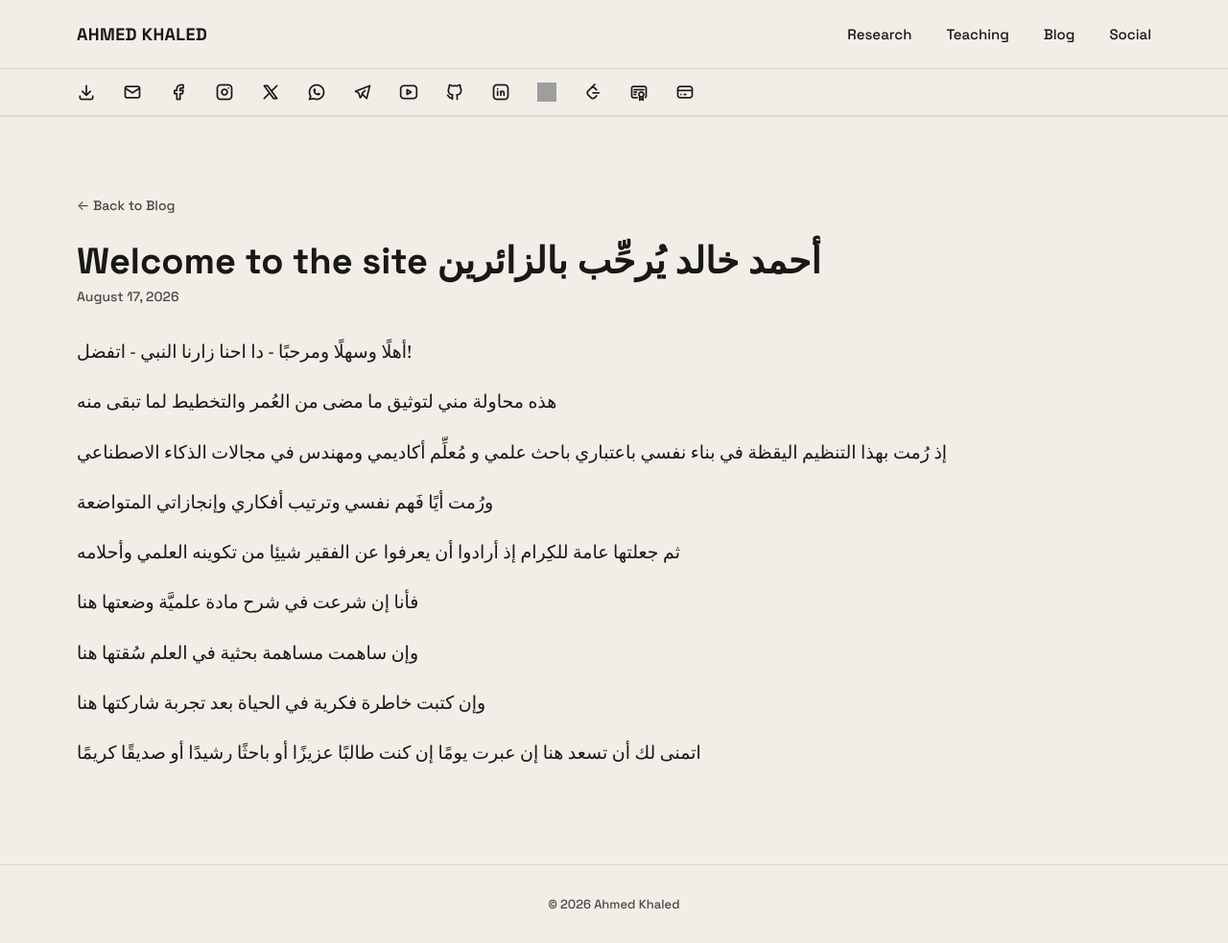
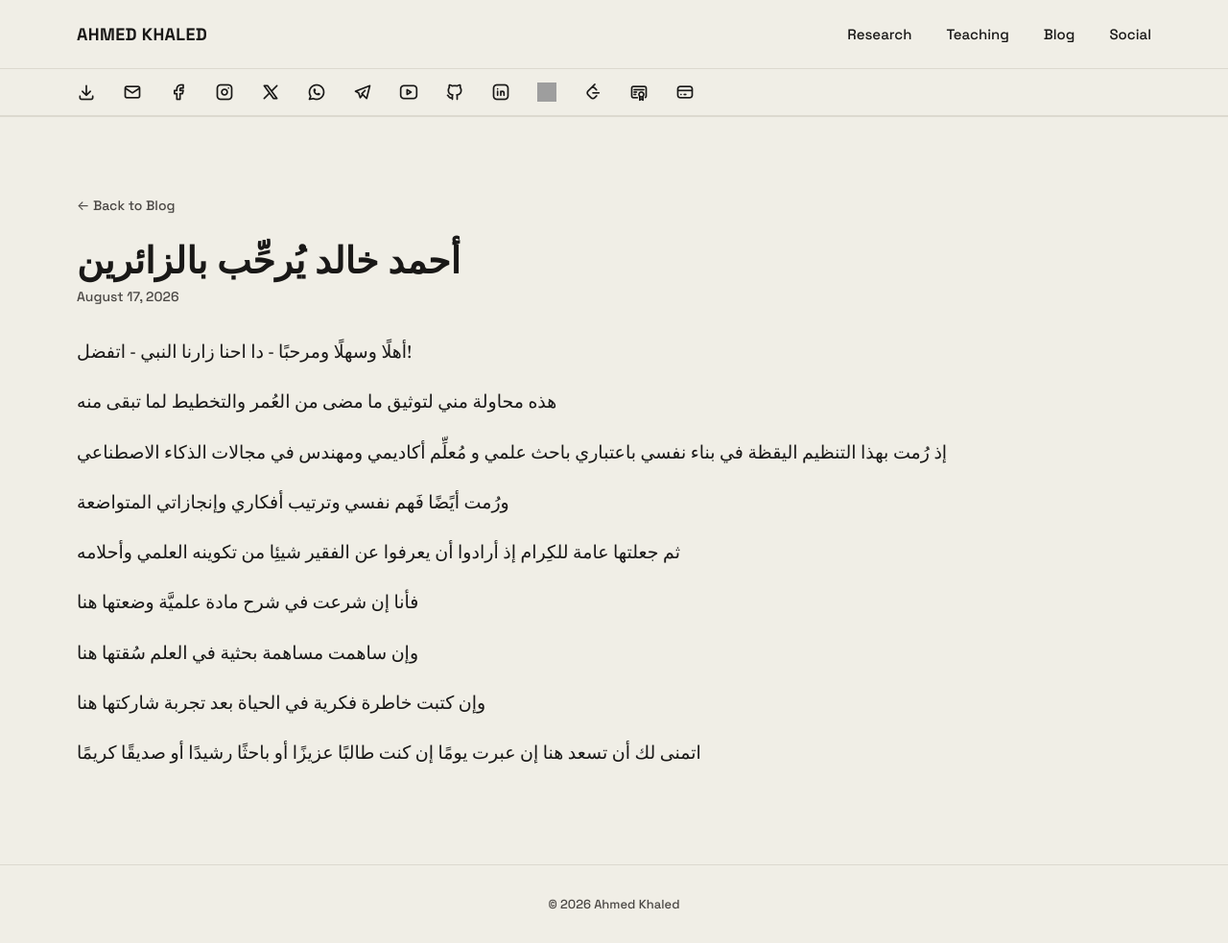
Before and after one commit to sweta-ahmedkhaled/sweta-ahmedkhaled.github.io, a Jekyll site: the page built from _posts/2026-08-17-أحمد خالد يُرحِّب بالزائرين.md, in a window 1280 px wide and 983 px high. Shown: the whole window at 96% size. Built offline with Jekyll 4.4.1, drawn with Linux system fonts in a browser that asks for light colours; grey boxes are pictures that could not be loaded.

Commit message:
فغحهرل ثيهفس

```diff
--- a/_posts/2026-08-17-أحمد خالد يُرحِّب بالزائرين.md
+++ b/_posts/2026-08-17-أحمد خالد يُرحِّب بالزائرين.md
@@ -1,6 +1,6 @@
 ---
 layout: post
-title: "Welcome to the site أحمد خالد يُرحِّب بالزائرين"
+title: "أحمد خالد يُرحِّب بالزائرين"
 date: 2026-08-17
 ---
 أهلًا وسهلًا ومرحبًا - دا احنا زارنا النبي - اتفضل!
@@ -11,11 +11,10 @@ date: 2026-08-17
 إذ رُمت بهذا التنظيم اليقظة في بناء نفسي باعتباري باحث علمي و مُعلِّم أكاديمي ومهندس في مجالات الذكاء الاصطناعي
 
 
-ورُمت أيًا فَهم نفسي وترتيب أفكاري وإنجازاتي المتواضعة
+ورُمت أيًضًا فَهم نفسي وترتيب أفكاري وإنجازاتي المتواضعة
 
 
 ثم جعلتها عامة للكِرام إذ أرادوا أن يعرفوا عن الفقير شيئِا من تكوينه العلمي وأحلامه
-
 
 
 فأنا إن شرعت في شرح مادة علميَّة وضعتها هنا
```
